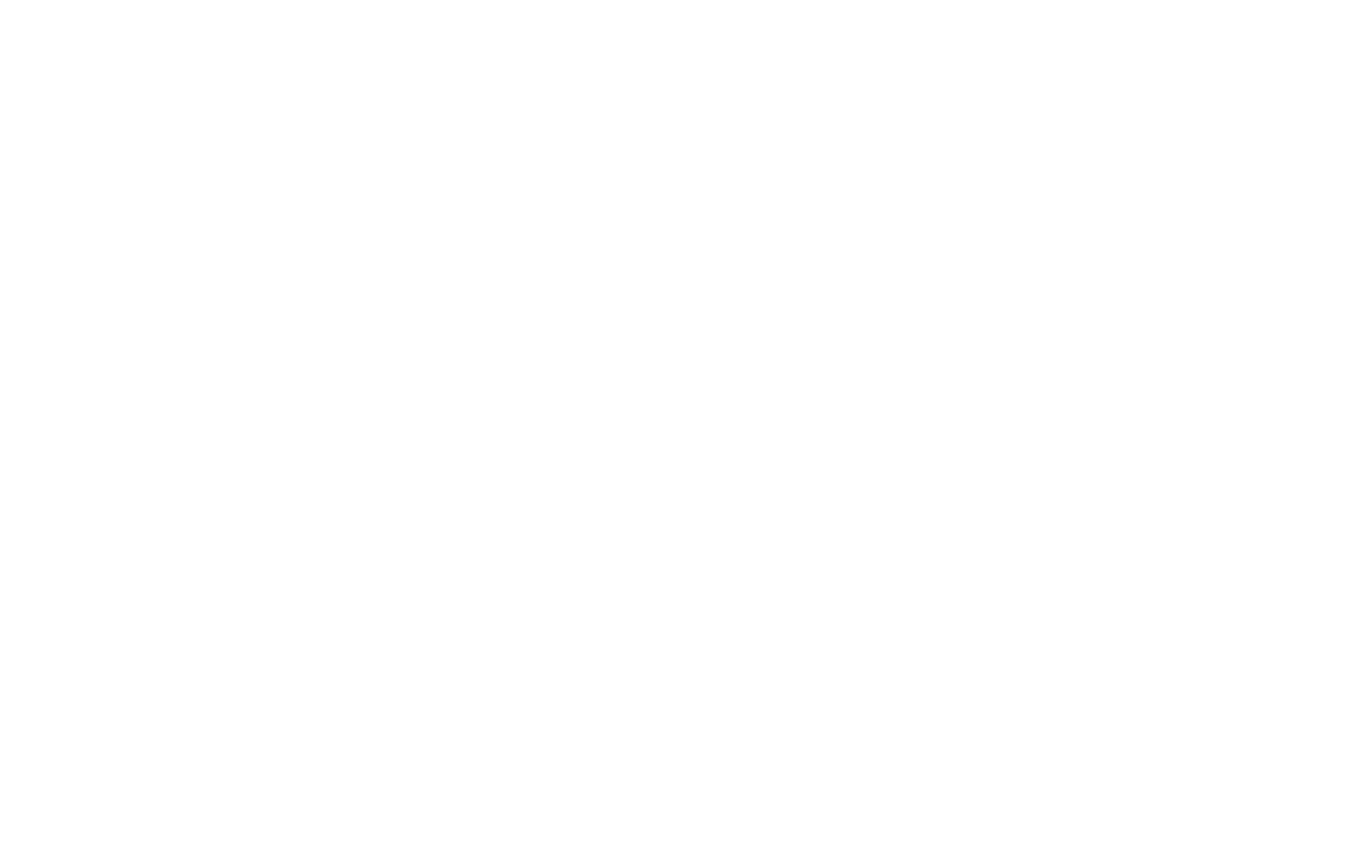
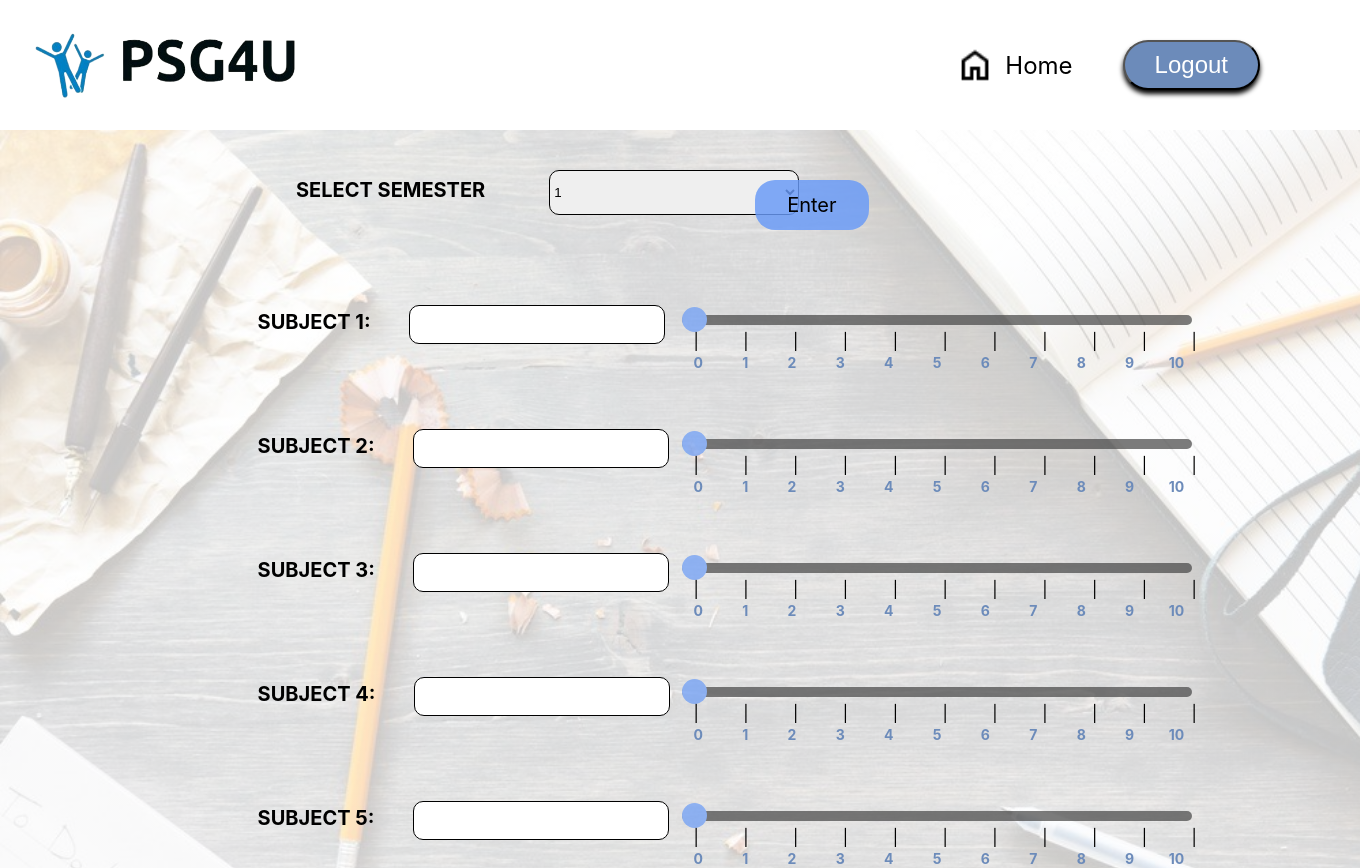
Before and after one commit to APPpsg4u/psg4u, a React (Create React App) app in the folder apppsg/: page /calculategpa in a window 1280 px wide. Before the commit this address had no page. Shown: the top 868 px of the page, 1360 px wide, since content can reach past the window. Before the commit the page ends 800 px from the top, so only its background shows below. Built offline with nearby package versions, Linux system fonts and the light colour scheme.

Commit message:
calculate gpa added

```diff
--- a/apppsg/src/App.js
+++ b/apppsg/src/App.js
@@ -15,6 +15,7 @@ import SuggestForm from "./components/SuggestForm";
 import Reward from "./components/Reward";
 import BookClassroom from './components/BookClassroom.jsx';
 import BookClassroomTrackStatus from './components/BookClassroomTrackStatus';
+import { CalculateGPA } from './components/CalculateGPA.jsx';
 
 function App() {
   return (
@@ -36,6 +37,7 @@ function App() {
           <Route path="/reward" element={<Reward />} />
           <Route path="/bookclassroom" element={<BookClassroom />} />
           <Route path="/bookclassroomtrackstatus" element={<BookClassroomTrackStatus />} />
+          <Route path="/calculategpa" element={<CalculateGPA />} />
         </Routes>
       </Router>
     </div>
--- /dev/null
+++ b/apppsg/src/components/CalculateGPA.css
@@ -0,0 +1,137 @@
+.navdown{
+    background-image: linear-gradient(rgba(255, 255, 255, 0.5), rgba(255, 255, 255, 0.5)),  url('../../public/images/mainimg.png');
+    height: 40px;
+    padding: 40px;
+    background-size: cover;
+    background-repeat: no-repeat;
+    width: 100vw;
+    height: 100vh;
+    padding-bottom: 250px;
+}
+.selectsem{
+    margin-bottom: 90px;
+}
+.selectsem label{
+    font-size: 20px;
+    margin-left: 20%;
+    font-weight: bold;
+}
+.selectsem select{
+    width: 250px;
+    margin-left: 5%;
+    border-radius: 10px;
+    height: 45px;
+    border: 1px solid black;
+}
+.enterbutton{
+    background: #699bf7d4;
+    border-radius: 20px;
+    position: absolute;
+    padding: 13px;
+    padding-left: 32px;
+    padding-right: 32px;
+    left: 59%;
+    top: 20%;
+    font-size: 20px;
+}
+.enterbutton:hover{
+    cursor: pointer;
+    color:#6C8BBA;
+    background-color: black;
+}
+.sub1{
+    margin-top: 85px;
+    position: relative;
+}
+.sub1 label{
+    font-size: 20px;
+    margin-left: 17%;
+    font-weight: bold;
+}
+.sub1 .sub1input{
+    width: 250px;
+    margin-left: 3%;
+    border-radius: 10px;
+    height: 35px;
+    border: 1px solid black;
+}
+.calculatebutton{
+    background: #699BF773;
+    padding: 16px;
+    padding-left: 35px;
+    padding-right: 35px;
+    width: 70px;
+    margin-left: 40%;
+    margin-top: 70px;
+    border-radius: 25px;
+    font-size: 18px;
+    box-shadow: 0px 4px 4px 0px #00000040;
+}
+.calculatebutton:hover{
+    cursor: pointer;
+    color:#6C8BBA;
+    background-color: black;
+}
+
+.sub1 .slider{
+    position: absolute;
+    top: 20%;
+    left: 50%;
+}
+.slidecontainer {
+    width: 100%;
+  }
+  .slider {
+    appearance: none;
+    width: 510px;
+    height: 10px;
+    border-radius: 10px;
+    background: #454545;
+    outline: none;
+    opacity: 0.7;
+    -webkit-transition: .2s;
+    transition: opacity .2s;
+  }
+
+  .slider:hover {
+    opacity: 1;
+  }
+
+  .slider::-webkit-slider-thumb {
+    -webkit-appearance: none;
+    appearance: none;
+    width: 25px;
+    height: 25px;
+    border-radius: 50%;
+    background: #699BF7;
+    cursor: pointer;
+  }
+
+  .slider::-moz-range-thumb {
+    width: 25px;
+    height: 25px;
+    border-radius: 50%;
+    background: #04AA6D;
+    cursor: pointer;
+  }
+
+
+.dottedline{
+    position: absolute;
+    top: 25%;
+    left: 50.5%;
+    letter-spacing: 20px;
+    margin-left: 7px;
+}
+.dotnumber{
+    position: absolute;
+    top: 90%;
+    left: 50.5%;
+    font-size: 14px;
+    font-weight: bold;
+    color: #6C8BBA;
+    margin-left: 7px;
+}
+.dotnumber span{
+    letter-spacing: 18px;
+}
--- /dev/null
+++ b/apppsg/src/components/CalculateGPA.jsx
@@ -0,0 +1,91 @@
+import React from 'react'
+import './CalculateGPA.css';
+import Navbar from "./Navbar";
+import Footer from "./Footer";
+
+export const CalculateGPA = () => {
+  return (
+    <div className='calculategpa'>
+        <Navbar />
+        <div className='navdown'>
+                <div className="selectsem">
+                        <label for="category">
+                                SELECT SEMESTER
+                        </label>
+                        <select name="category">
+                            <option>1</option>
+                            <option>2</option>
+                            <option>3</option>
+                            <option>4</option>
+                            <option>5</option>
+                            <option>6</option>
+                            <option>7</option>
+                            <option>8</option>
+                        </select>
+                        <p className='enterbutton'>Enter</p>
+                </div>
+
+                <div className="sub1">
+                        <label for="category">
+                                SUBJECT 1:
+                        </label>
+                        <input type="text" className='sub1input'></input>
+                        <input type="range" min="0" max="10" defaultValue="0" class="slider" id="myRange"></input>
+                        <p className='dottedline'>| | | | | | | | | | |</p>
+                        <p className='dotnumber'><span>0 1 2 3 4 5 6 7 8 9</span>&#160;&#160;&#160;&#160;&#160;10</p>
+                </div>
+
+                <div className="sub1">
+                        <label for="category">
+                                SUBJECT 2:
+                        </label>
+                        <input type="text" className='sub1input'></input>
+                        <input type="range" min="0" max="10" defaultValue="0" class="slider" id="myRange"></input>
+                        <p className='dottedline'>| | | | | | | | | | |</p>
+                        <p className='dotnumber'><span>0 1 2 3 4 5 6 7 8 9</span>&#160;&#160;&#160;&#160;&#160;10</p>
+                </div>
+                <div className="sub1">
+                        <label for="category">
+                                SUBJECT 3:
+                        </label>
+                        <input type="text" className='sub1input'></input>
+                        <input type="range" min="0" max="10" defaultValue="0" class="slider" id="myRange"></input>
+                        <p className='dottedline'>| | | | | | | | | | |</p>
+                        <p className='dotnumber'><span>0 1 2 3 4 5 6 7 8 9</span>&#160;&#160;&#160;&#160;&#160;10</p>
+                </div>
+                <div className="sub1">
+                        <label for="category">
+                                SUBJECT 4:
+                        </label>
+                        <input type="text" className='sub1input'></input>
+                        <input type="range" min="0" max="10" defaultValue="0" class="slider" id="myRange"></input>
+                        <p className='dottedline'>| | | | | | | | | | |</p>
+                        <p className='dotnumber'><span>0 1 2 3 4 5 6 7 8 9</span>&#160;&#160;&#160;&#160;&#160;10</p>
+                </div>
+                <div className="sub1">
+                        <label for="category">
+                                SUBJECT 5:
+                        </label>
+                        <input type="text" className='sub1input'></input>
+                        <input type="range" min="0" max="10" defaultValue="0" class="slider" id="myRange"></input>
+                        <p className='dottedline'>| | | | | | | | | | |</p>
+                        <p className='dotnumber'><span>0 1 2 3 4 5 6 7 8 9</span>&#160;&#160;&#160;&#160;&#160;10</p>
+                </div>
+                <div className="sub1">
+                        <label for="category">
+                                SUBJECT 6:
+                        </label>
+                        <input type="text" className='sub1input'></input>
+                        <input type="range" min="0" max="10" defaultValue="0" class="slider" id="myRange"></input>
+                        <p className='dottedline'>| | | | | | | | | | |</p>
+                        <p className='dotnumber'><span>0 1 2 3 4 5 6 7 8 9</span>&#160;&#160;&#160;&#160;&#160;10</p>
+                </div>
+
+                <p className='calculatebutton'>Calculate</p>
+
+        </div>
+        <Footer />
+
+        </div>
+  )
+}
--- a/apppsg/src/components/Main.jsx
+++ b/apppsg/src/components/Main.jsx
@@ -41,7 +41,7 @@ export const Main = () => {
 
 
             <img src="/images/emoji.png" className='emoji1' alt='emoji1'/>
-            <p>Calculate GPA</p>
+            <p><Link to={'/calculategpa'} class="link">Calculate GPA</Link></p>
             <img src="/images/emoji.png" className='emoji2' alt='emoji2'/>
             <p><Link to={'/leveluplink'} class="link">Level-up Links</Link></p>
             <img src="/images/emoji.png" className='emoji3' alt='emoji3'/>
```
